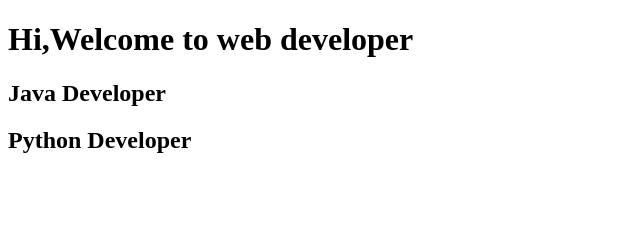
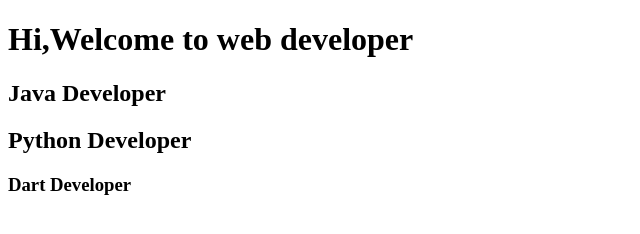
Before and after one commit to bellalhr/bellal.github.io, a plain HTML site: page index.html in a window 1280 px wide. Shown: the whole page, without its empty margins (0-640 px from the left). Drawn offline with Linux system fonts and the light colour scheme.

Commit message:
Add dart language

```diff
--- a/index.html
+++ b/index.html
@@ -5,6 +5,7 @@
 <h1>Hi,Welcome to web developer</h1>
   <h2>Java Developer</h2>
   <h2>Python Developer</h2>
+  <h3>Dart Developer</h3>
 
 
 </body>
```
